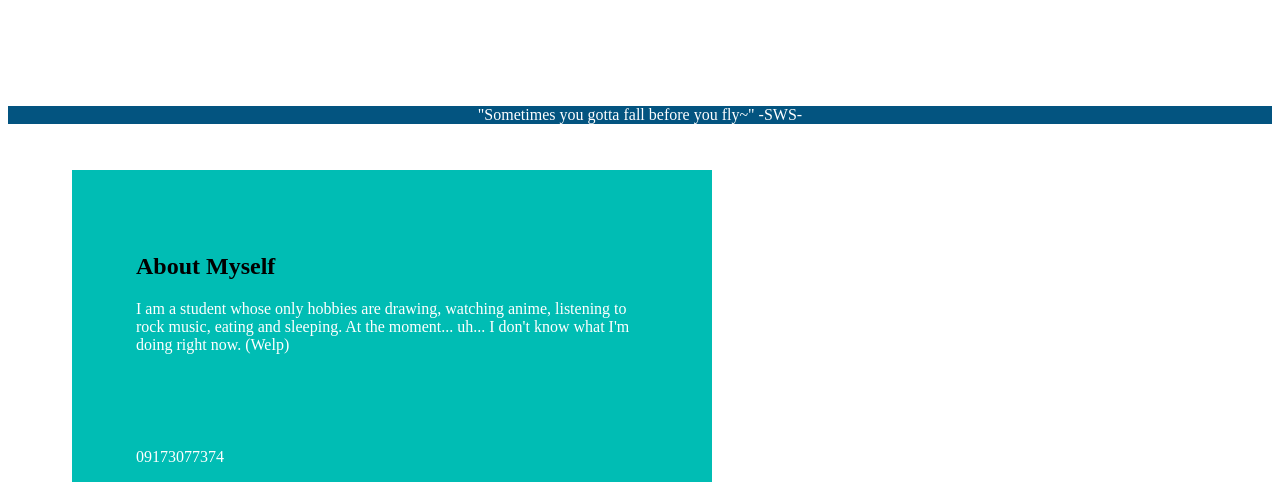
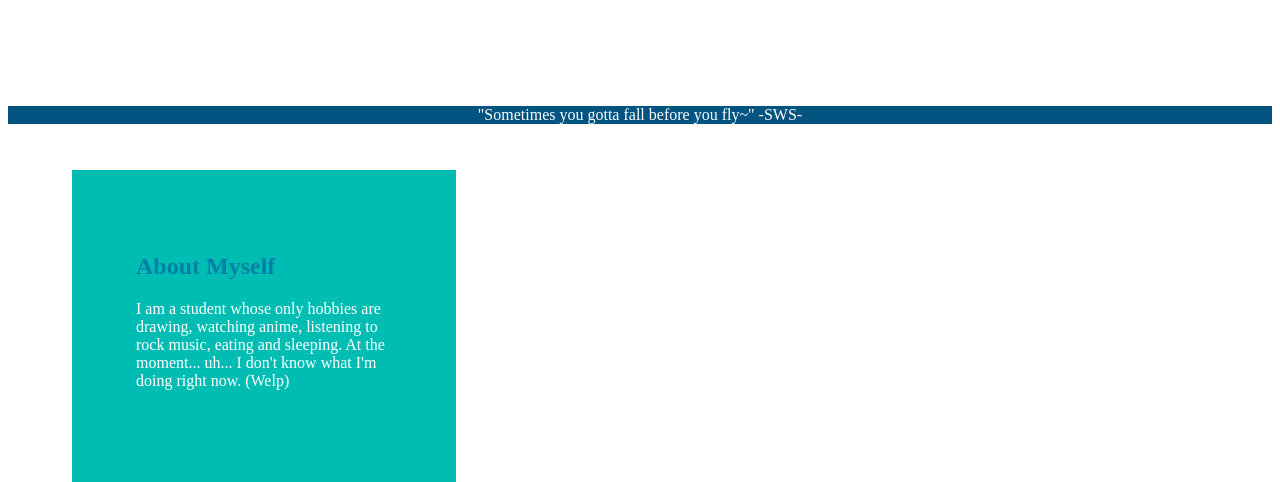
Before and after one commit to Anjelle/Anjelle.github.io, a plain HTML site: page index.html in a window 1280 px wide. Shown: the part 298-780 px from the top of the page. Drawn offline with Linux system fonts and the light colour scheme.

Commit message:
Add Something

```diff
--- a/index.css
+++ b/index.css
@@ -26,11 +26,16 @@ h1 {
 	text-align: center;
 }
 
+h2 {
+	color: #0080A5;
+	text-align: left;
+}
+
 .left {
 	position: absolute;
     margin: 5%;
     padding: 5%;
-    width: 40%;
+    width: 20%;
     background-color: #00BDB4;
 }
 
@@ -38,7 +43,7 @@ h1 {
 	position: absolute;
     margin: 5%;
     padding: 5%;
-    width: 40%;
+    width: 20%;
     background-color: #00BDB4;
 }
 
@@ -48,7 +53,7 @@ h1 {
 }
 
 footer {
-	position: relative;
+	position: static;
 	color: #ffffff;
 	background-color: #035480;
 	text-align: center;
```
